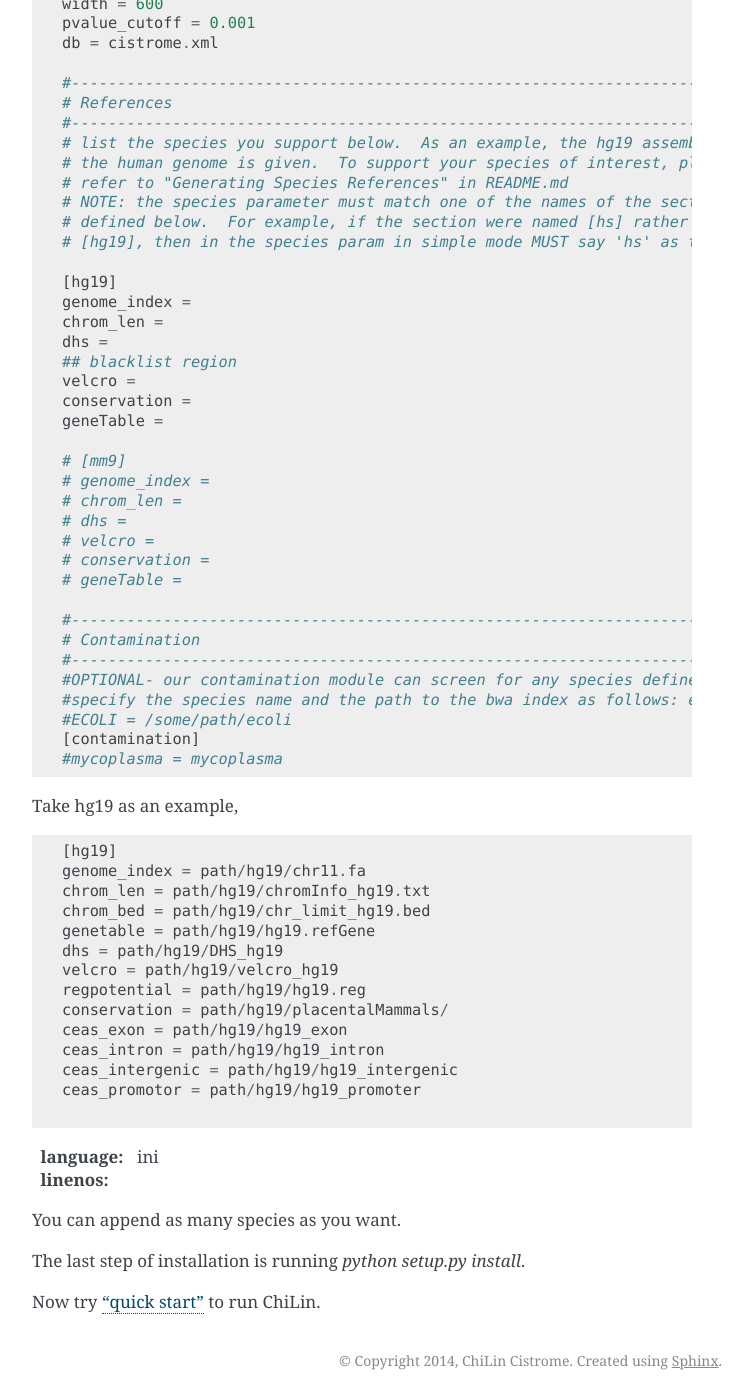
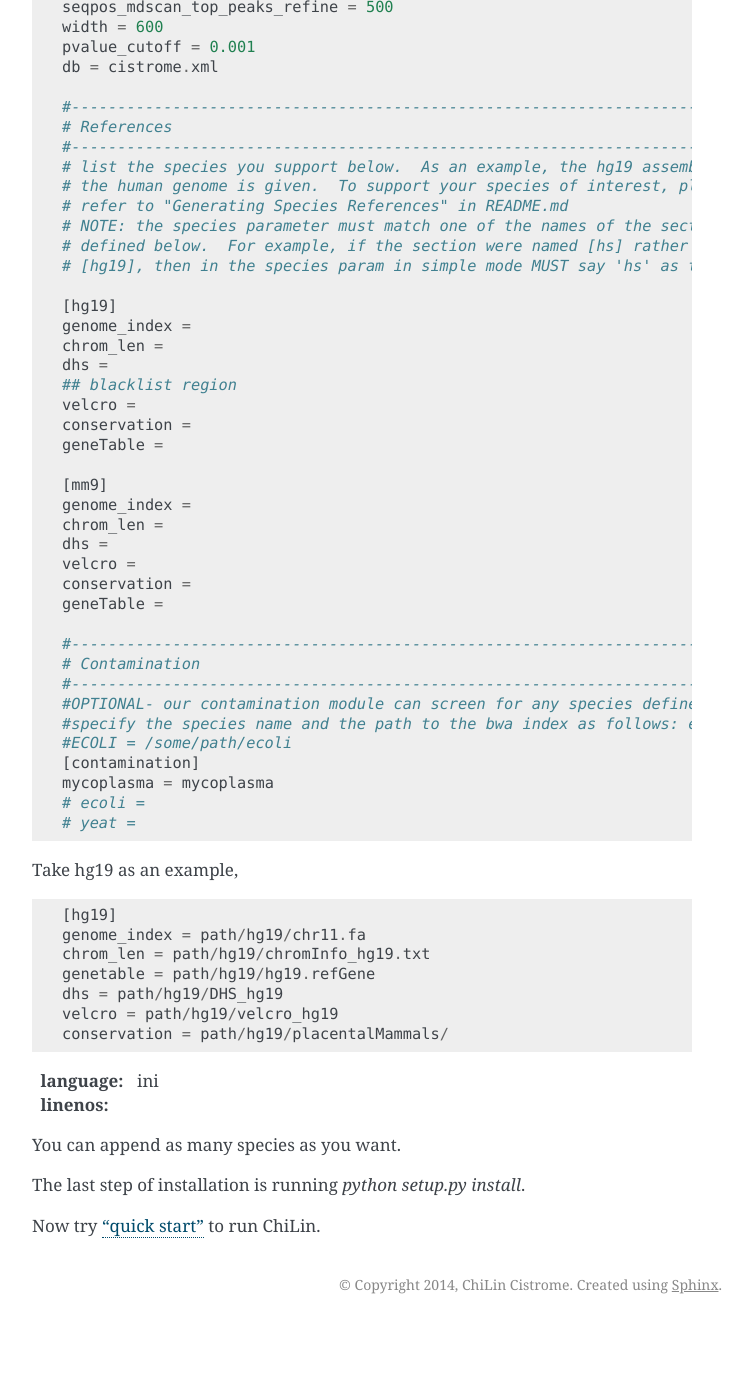
Before and after one commit to cfce/chilin, a Sphinx documentation site: the page built from docs/Installation.rst, in a window 1280 px wide and 1400 px high, scrolled down 9260 px. Shown: the whole window, without its empty margins (388-1140 px from the left). Built offline with Sphinx 7.4.7, drawn with Linux system fonts in a browser that asks for light colours; after the commit the page ends 10584 px from its top, so only the background shows below that; some of the changed text lies outside the part shown.

Commit message:
improve docs, simplify dependent data conf

```diff
--- a/chilin.conf
+++ b/chilin.conf
@@ -68,13 +68,13 @@
 conservation =
 geneTable =
 
-# [mm9]
-# genome_index =
-# chrom_len =
-# dhs =
-# velcro =
-# conservation =
-# geneTable =
+[mm9]
+genome_index =
+chrom_len =
+dhs =
+velcro =
+conservation =
+geneTable =
 
 #------------------------------------------------------------------------------
 # Contamination
@@ -83,4 +83,6 @@
 #specify the species name and the path to the bwa index as follows: e.g.
 #ECOLI = /some/path/ecoli
 [contamination]
-#mycoplasma = mycoplasma
+mycoplasma = mycoplasma
+# ecoli =
+# yeat =
--- a/docs/hg19.conf
+++ b/docs/hg19.conf
@@ -1,13 +1,7 @@
 [hg19]
 genome_index = path/hg19/chr11.fa
 chrom_len = path/hg19/chromInfo_hg19.txt
-chrom_bed = path/hg19/chr_limit_hg19.bed
 genetable = path/hg19/hg19.refGene
 dhs = path/hg19/DHS_hg19
 velcro = path/hg19/velcro_hg19
-regpotential = path/hg19/hg19.reg
 conservation = path/hg19/placentalMammals/
-ceas_exon = path/hg19/hg19_exon
-ceas_intron = path/hg19/hg19_intron
-ceas_intergenic = path/hg19/hg19_intergenic
-ceas_promotor = path/hg19/hg19_promoter
```
Also changed, not shown: docs/API.rst (+52 -50 lines), docs/Installation.rst (+5 -5 lines), docs/Manual.rst (+14 -11 lines).
